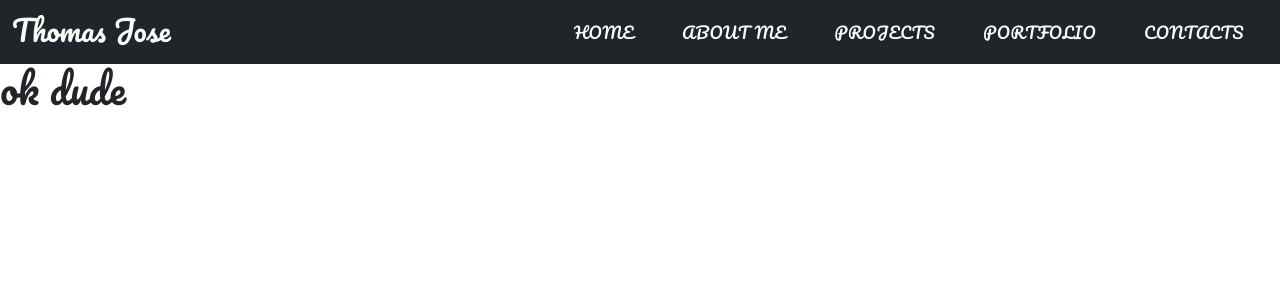
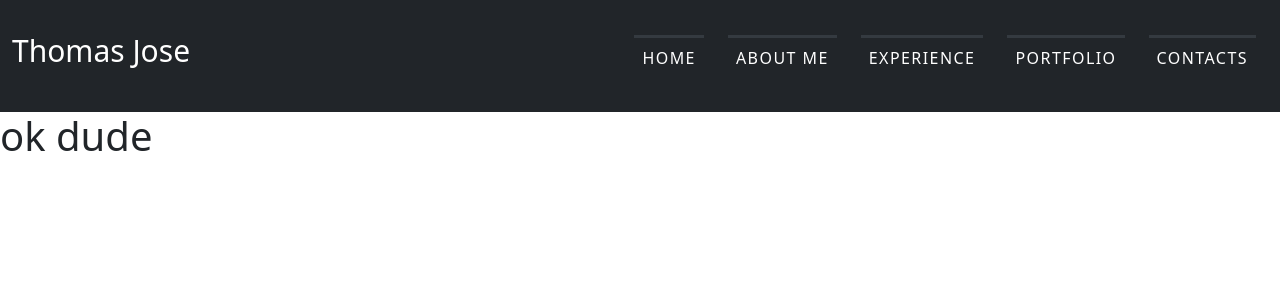
Before and after one commit to thomas21-jquerry/portfolio, a React (Create React App) app: page / in a window 1280 px wide. Shown: the top 300 px of the page. Built offline with nearby package versions, Linux system fonts and the light colour scheme.

Commit message:
navbar second commit

```diff
--- a/package.json
+++ b/package.json
@@ -10,6 +10,7 @@
     "react": "^17.0.2",
     "react-dom": "^17.0.2",
     "react-scripts": "4.0.3",
+    "react-scroll": "^1.8.4",
     "web-vitals": "^1.1.2"
   },
   "scripts": {
--- a/src/App.css
+++ b/src/App.css
@@ -1,38 +1,72 @@
-@import url('https://fonts.googleapis.com/css2?family=Pacifico&display=swap');
-
 :root {
-  --primary-white: #F5FFFA;
+  --primary-white: #ffffff;
+  --primary-light-grey: #f4f4f4;
+  --primary-grey: #ccd1d9;
+  --primary-dark-grey: #666666;
+  --primary-orange: #f9ab00;
+  --primary-dark: rgb(52, 58, 64);
+  --primary-red: #ef4035;
+  --primary-hover-red: #f33501;
+  --primary-black: #000000;
+  --primary-transparent-black: rgba(0,0,0,0.7);
+  --primary-green: #1FFF00;
 }
 
+body {
+  font-family: "Roboto Condensed", sans-serif;
+}
 
+/************************ NAVBAR *********************************/
+nav {
+  z-index: 2;
+}
 
-.outerBody {
-  font-family: 'Pacifico', cursive;
+.logo {
+  width: 3.25rem;
+
 
 }
 
-/******************* Navbar ***********************************/
-/**********************NavLinks**********************************/
+/************************ MENU LINKS *********************************/
+
 nav a.nav-link {
-  /* font-weight: 300px; */
-  letter-spacing: 0.0375rem;
-  cursor:pointer;
   font-size: 1rem;
-  margin-left: 1rem;
-  margin-right: 1rem;
+  cursor: pointer;
+  letter-spacing: 0.09rem;
+
 }
+
 nav ul li {
   text-transform: uppercase;
 
+
 }
-.nav-link {
+
+.navbar-nav > li > a {
+  margin-right: 0.75rem;
+  margin-left: 0.75rem;
   color: var(--primary-white) !important;
+  border-top: 0.1875rem solid var(--primary-dark);
 }
-.navbar-brand{
+
+.navbar-brand {
   color: var(--primary-white) !important;
   max-width: 17.25rem;
   padding: 0 !important;
-  height: 3rem !important;
-  font-size: 1.8rem !important;
+  font-size: 30px !important;
+  height: 6rem !important;
+  padding-top: 20px !important;
+}
+@media(max-width: 768px) {
+ .navbar-brand {
+   width: 7rem;
+ }
+}
 
+.navbar-nav > li > a.active,  .navbar-nav > li > a:focus {
+    border-top:0.1875rem solid var(--primary-orange);
 }
+
+.navbar-nav > li > a:hover {
+  border-top: 0.1875rem solid var(--primary-green);
+}
--- a/src/Component/navbar.js
+++ b/src/Component/navbar.js
@@ -1,4 +1,7 @@
 import React from 'react'
+import { Link } from "react-scroll";
+
+
 
 export const Navbar = () => {
     return (
@@ -11,25 +14,24 @@ export const Navbar = () => {
                     <span className="navbar-toggler-icon"></span>
                     </button>
                     <div className="collapse navbar-collapse" id="navbarSupportedContent">
-                    <ul className="navbar-nav ms-auto mb-2 mb-lg-0 ">
-                        <li className="nav-item">
-                        <a className="nav-link active" aria-current="page" href="https://www.google.com/" >Home</a>
+                    <ul className="navbar-nav ms-auto">
+                        <li className="nav-item active">
+                        <Link smooth={true} to="home" className="nav-link" href="#">Home <span className="sr-only"></span></Link>
                         </li>
                         <li className="nav-item">
-                        <a className="nav-link" href="https://www.google.com/">About me</a>
+                        <Link smooth={true} to="about" offset={-110} className="nav-link" >about me</Link>
                         </li>
                         <li className="nav-item">
-                        <a className="nav-link active" aria-current="page" href="https://www.google.com/" >Projects</a>
+                        <Link smooth={true} to="experience" offset={-110} className="nav-link" >experience</Link>
                         </li>
                         <li className="nav-item">
-                        <a className="nav-link active" aria-current="page" href="https://www.google.com/" >Portfolio</a>
-                        </li>
-                        <li className="nav-item">
-                        <a className="nav-link active" aria-current="page" href="https://www.google.com/" >contacts</a>
+                        <Link smooth={true} to="portfolio" offset={-110} className="nav-link" >portfolio</Link>
                         </li>
 
+                        <li className="nav-item">
+                        <Link smooth={true} to="contacts" offset={-110} className="nav-link" >contacts</Link>
+                        </li>
                     </ul>
-
                     </div>
                 </div>
             </nav>
```
Also changed, not shown: 2 other files (tests, documents, lock files or other folders).
